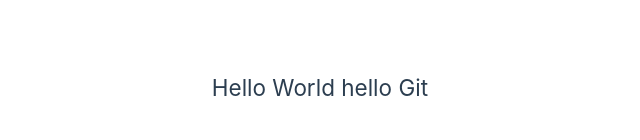
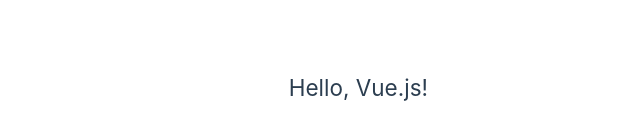
Before and after one commit to mysunshinedying/clone-x-frontend, a Vue app: page / in a window 1280 px wide. Shown: the part 312-452 px from the top of the page, without its empty margins (212-852 px from the left). Built offline with nearby package versions, Linux system fonts and the light colour scheme.

Commit message:
closed #2 feat:Edited Text

```diff
--- a/src/App.vue
+++ b/src/App.vue
@@ -2,7 +2,7 @@
 </script>
 
 <template>
-  <h2>Hello World hello Git</h2>
+  <h2>Hello, Vue.js!</h2>
 </template>
 
 <style scoped>
```
